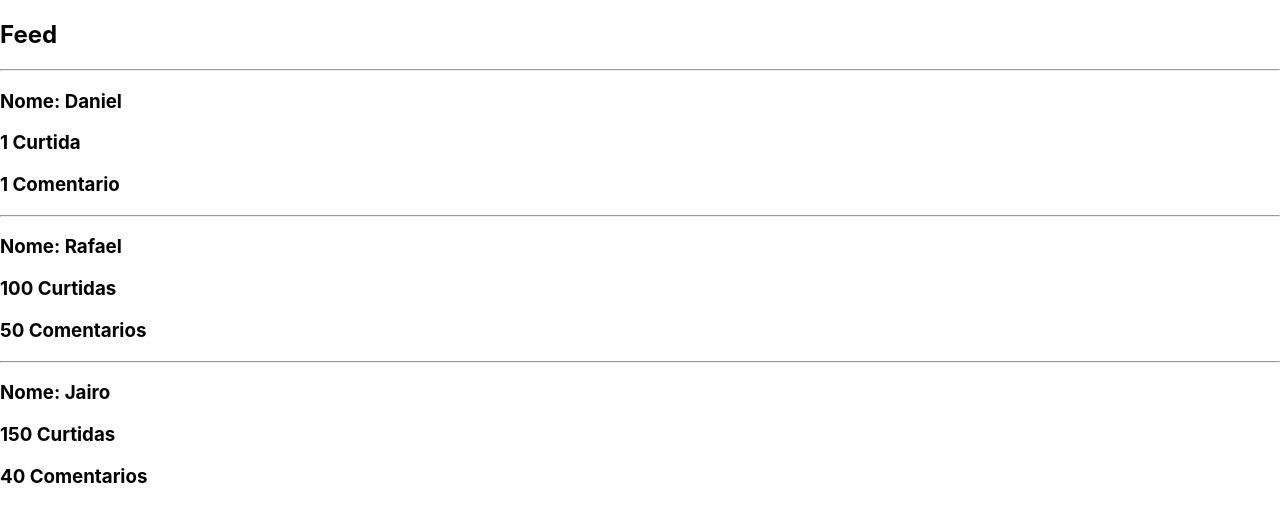
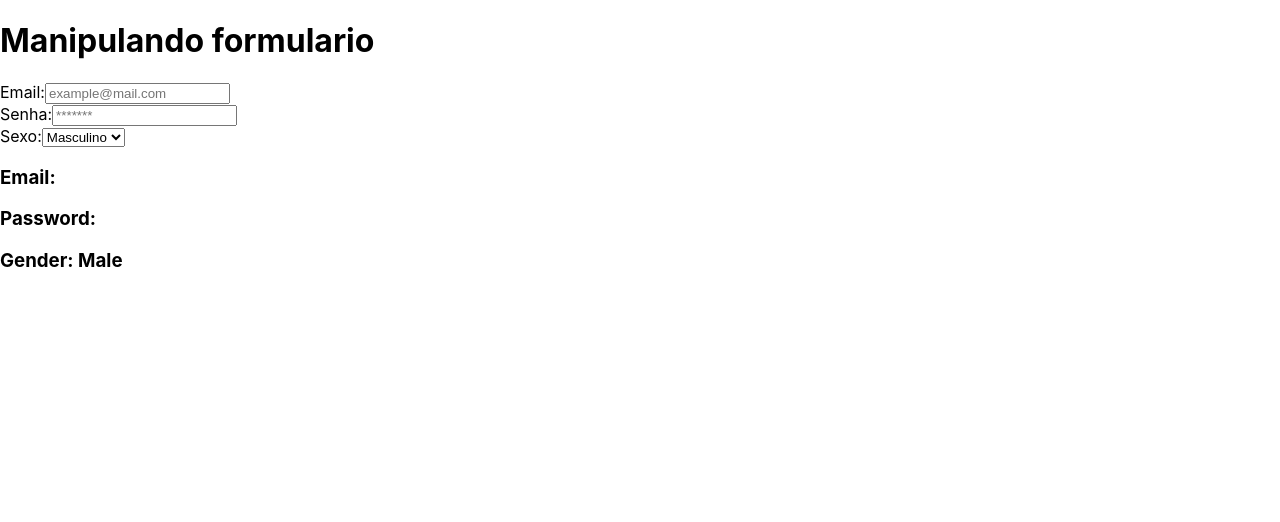
Before and after one commit to DanielBarros854/app_with_react, a React (Create React App) app: page / in a window 1280 px wide. Shown: the top 522 px of the page. Built offline with nearby package versions, Linux system fonts and the light colour scheme.

Commit message:
feat: create Formulario

```diff
--- a/src/App.js
+++ b/src/App.js
@@ -1,5 +1,6 @@
 import React, { Component } from "react";
-import Lista from "./components/Lista";
+import Formulario from "./components/Formulatio";
+// import Lista from "./components/Lista";
 // import RenderizacaoCondicional from "./components/RenderizaçãoCondicional";
 // import Membro from "./components/Membro";
 // import CicloDeVida from "./components/CicloDeVida";
@@ -15,7 +16,8 @@ class App extends Component {
         { /* <CicloDeVida /> */}
         { /* <Membro nome="Visitante" /> */}
         { /* <RenderizacaoCondicional /> */}
-        <Lista />
+        { /* <Lista /> */}
+        <Formulario />
       </div>
     )
   }
--- /dev/null
+++ b/src/components/Formulatio/index.js
@@ -0,0 +1,51 @@
+import React, { Component } from "react";
+
+class Formulario extends Component {
+
+  constructor(props) {
+    super(props)
+    this.state = {
+      email: "",
+      password: "",
+      gender: "Male",
+    }
+
+    this.ChangeEmail = this.ChangeEmail.bind(this);
+    this.ChangeGender = this.ChangeGender.bind(this);
+  }
+
+  ChangeEmail(event) {
+    let inputValue = event.target.value;
+    this.setState({ email: inputValue })
+  }
+
+  ChangeGender(event) {
+    let inputValue = event.target.value;
+    this.setState({ gender: inputValue })
+  }
+
+  render() {
+    return (
+      <div>
+        <h1>Manipulando formulario</h1>
+        Email:
+        <input type="email" name="email" value={this.state.email} onChange={this.ChangeEmail} placeholder="example@mail.com" /> <br />
+        Senha:
+        <input type="password" name="password" value={this.state.password} placeholder="*******"
+          onChange={(event) => this.setState({ password: event.target.value })} /> <br />
+        Sexo:
+        <select name="gender" value={this.state.gender} onChange={this.ChangeGender}>
+          <option value="Male">Masculino</option>
+          <option value="Female">Feminino</option>
+        </select>
+        <div>
+          <h3>Email: {this.state.email}</h3>
+          <h3>Password: {this.state.password}</h3>
+          <h3>Gender: {this.state.gender}</h3>
+        </div>
+      </div>
+    );
+  }
+}
+
+export default Formulario;
```
